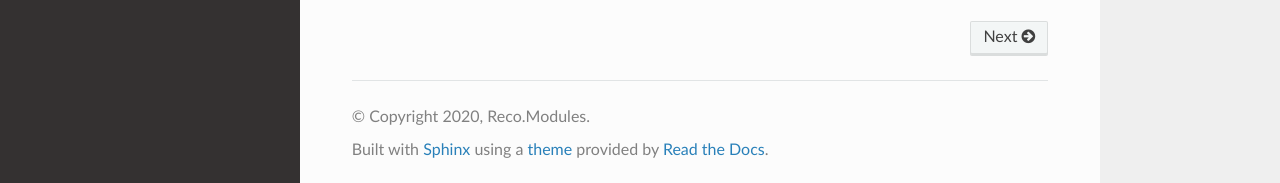
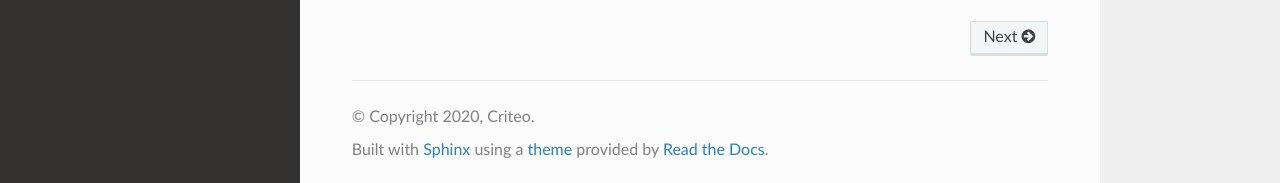
Before and after one commit to criteo/autofaiss, a Sphinx documentation site: the page built from docs/index.rst, in a window 1280 px wide and 1297 px high. Shown: the part 1111-1294 px from the top of the window. Built offline with Sphinx 7.4.7 and the Read the Docs theme 2.0.0, drawn with Linux system fonts in a browser that asks for light colours; pages that are not in the unit, such as notebooks, are missing from menus.

Commit message:
update authors in conf.py

```diff
--- a/docs/conf.py
+++ b/docs/conf.py
@@ -19,8 +19,8 @@
 # -- Project information -----------------------------------------------------
 
 project = "autofaiss"
-copyright = "2020, Reco.Modules"
-author = "Reco.Modules"
+copyright = "2020, Criteo"
+author = "Criteo reco team"
 
 # The full version, including alpha/beta/rc tags
 release = "1.0.0"
```
